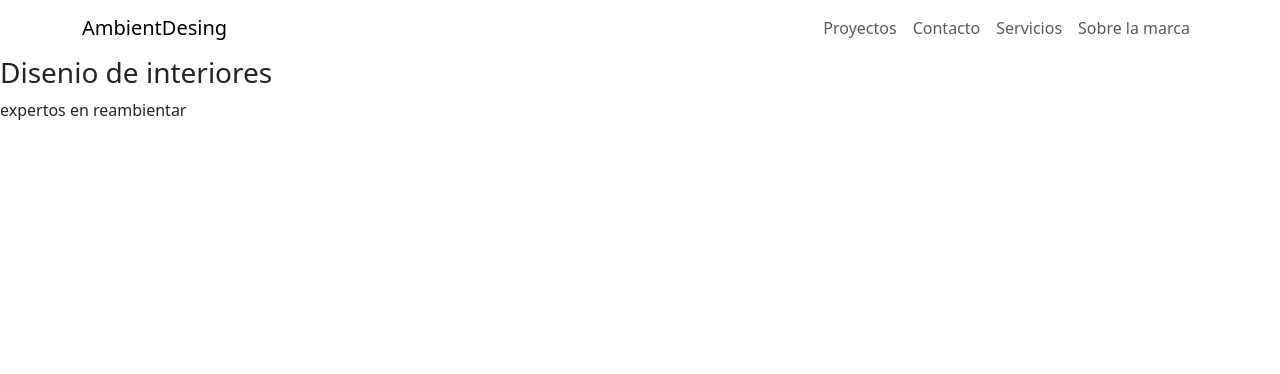
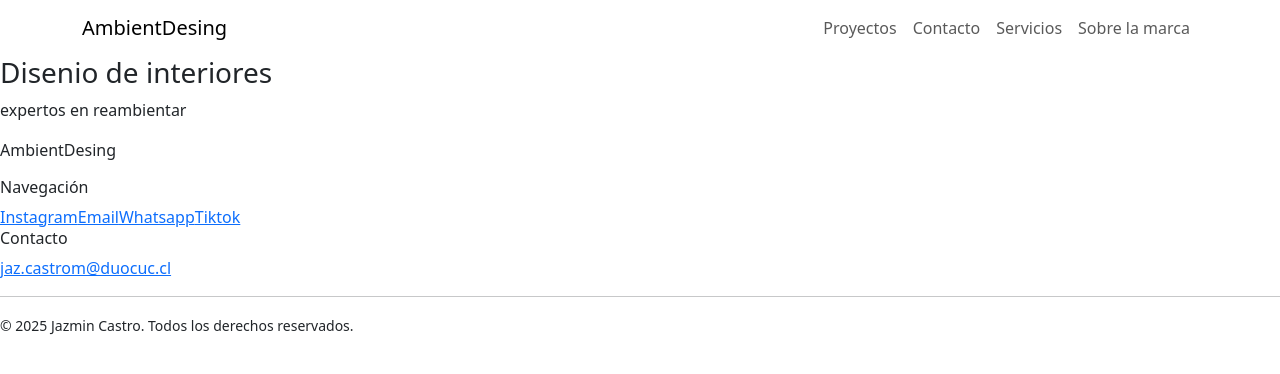
Before and after one commit to fa-morande/AmbientDesing, a React (Vite) app: page / in a window 1280 px wide. Shown: the top 374 px of the page. Built offline with nearby package versions, Linux system fonts and the light colour scheme.

Commit message:
implementacion basica del Footer

```diff
--- a/src/App.jsx
+++ b/src/App.jsx
@@ -1,21 +1,24 @@
 import React from 'react';
 import { Routes, Route } from 'react-router-dom';
-import Home from './pages/Home.jsx'; // Importa el componente que acabas de crear
-import Navbar from './components/organisms/Navbar'
+import Home from "./pages/Home.jsx"; // Importa el componente que acabas de crear
+import Navbar from "./components/organisms/Navbar";
+import Footer from './components/molecules/Footer';
 
 function App() {
   return (
     <div className="container-page">
       <Navbar />
-      {/* Aquí es donde podrías poner un Navbar o un Header
-        que quieras que se muestre en TODAS las páginas.
-      */}
+      {/*se envuelven las rutas en el main*/}
+      <main className="contenido-main">
+        <Routes>
+          <Route path="/" element={<Home />} />
 
-      <Routes>
-        {/* Esta línea le dice a React Router: */}
-        {/* "Cuando la URL sea '/', muestra el componente Home" */}
-        <Route path="/" element={<Home />} />
+
+
+        {/*ruta comodin*/}
       </Routes>
+      </main>
+      <Footer />
     </div>
   );
 }
--- /dev/null
+++ b/src/components/molecules/Footer.jsx
@@ -0,0 +1,55 @@
+import React from 'react';
+import Text from '../atoms/Text';
+import User from '../../data/user';
+
+function Footer({ className = "" }) {
+    return (
+        <footer className={`footer ${className}`}>
+            <div className="footer-content">
+                <div className="footer-main">
+                    <div className="footer-brand">
+                        <Text variant="h5" type="title">
+                            {User.name}
+                        </Text>
+                        <Text variant="p" type="body">
+                            AmbientDesing
+                        </Text>
+                    </div>
+
+                    <div className="footer-links">
+                        <Text variant="h6" className="footer-title">Navegación</Text>
+                        {User.redes.map((red, index) => {
+                            return (
+                                <a
+                                    key={index}
+                                    href={red.url}
+                                    target="_blank"
+                                    rel="noopener noreferrer"
+                                    className="footer-link"
+                                >
+                                    {red.nombre}
+                                </a>
+                            );
+                        })}
+                    </div>
+
+                    <div className="footer-contact">
+                        <Text variant="h6" className="footer-title">Contacto</Text>
+                        <a href={`mailto:${User.correo}`} className="footer-link">
+                            {User.correo}
+                        </a>
+                    </div>
+
+                </div>
+                <hr className="footer-separator" />
+                <div className="footer-creditos">
+                    <Text variant="small">
+                        &copy; {new Date().getFullYear()} {User.nombre}. Todos los derechos reservados.
+                    </Text>
+                </div>
+            </div>
+        </footer>
+    );
+}
+
+export default Footer;
--- /dev/null
+++ b/src/data/user.js
@@ -0,0 +1,33 @@
+const user = {
+    nombre: "Jazmin Castro",
+    foto: "",
+    edad: "20",
+    correo: "jaz.castrom@duocuc.cl",
+    tituloprincipal: "Diseñador de interiores",
+    descripcion: "Diseñadora de interiores con mas de 4 años de experiencia y un amplio conocimiento de diseño moderno y adaptable a cualquier ambiente",
+    numero: "+569 8989 8989",
+    redes: [
+        {
+            nombre: "Instagram",
+            url: "https://www.instagram.com/jazmin.vcm/",
+            icono: "Instagram"
+        },
+        {
+            nombre: "Email",
+            url: "jaz.castrom@duocuc.cl",
+            icono: "email"
+        },
+        {
+            nombre: "Whatsapp",
+            url: "+569 8989 8989",
+            icono: "whatsapp"
+        },
+        {
+            nombre: "Tiktok",
+            url: "",
+            icono: "tiktok"
+        }
+    ]
+}
+
+export default user;
```
